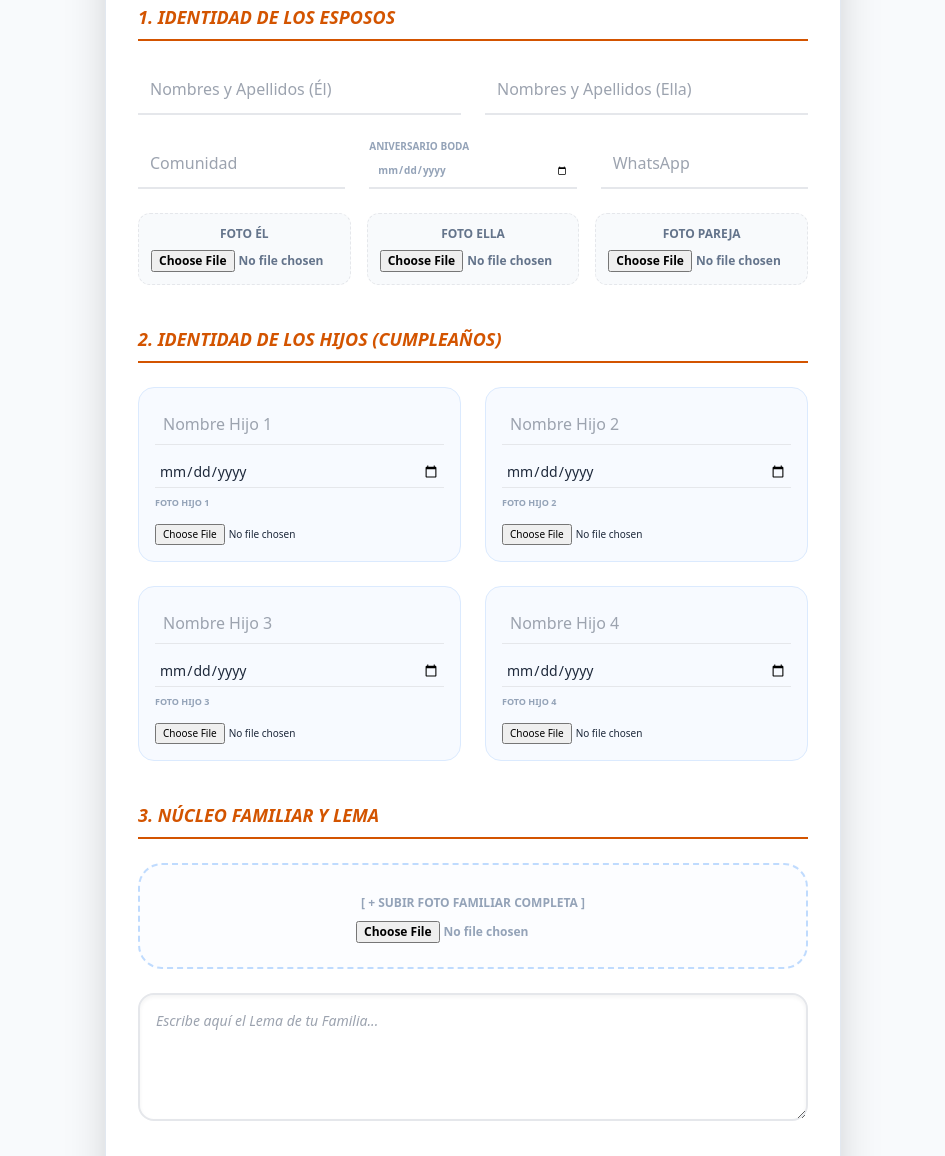
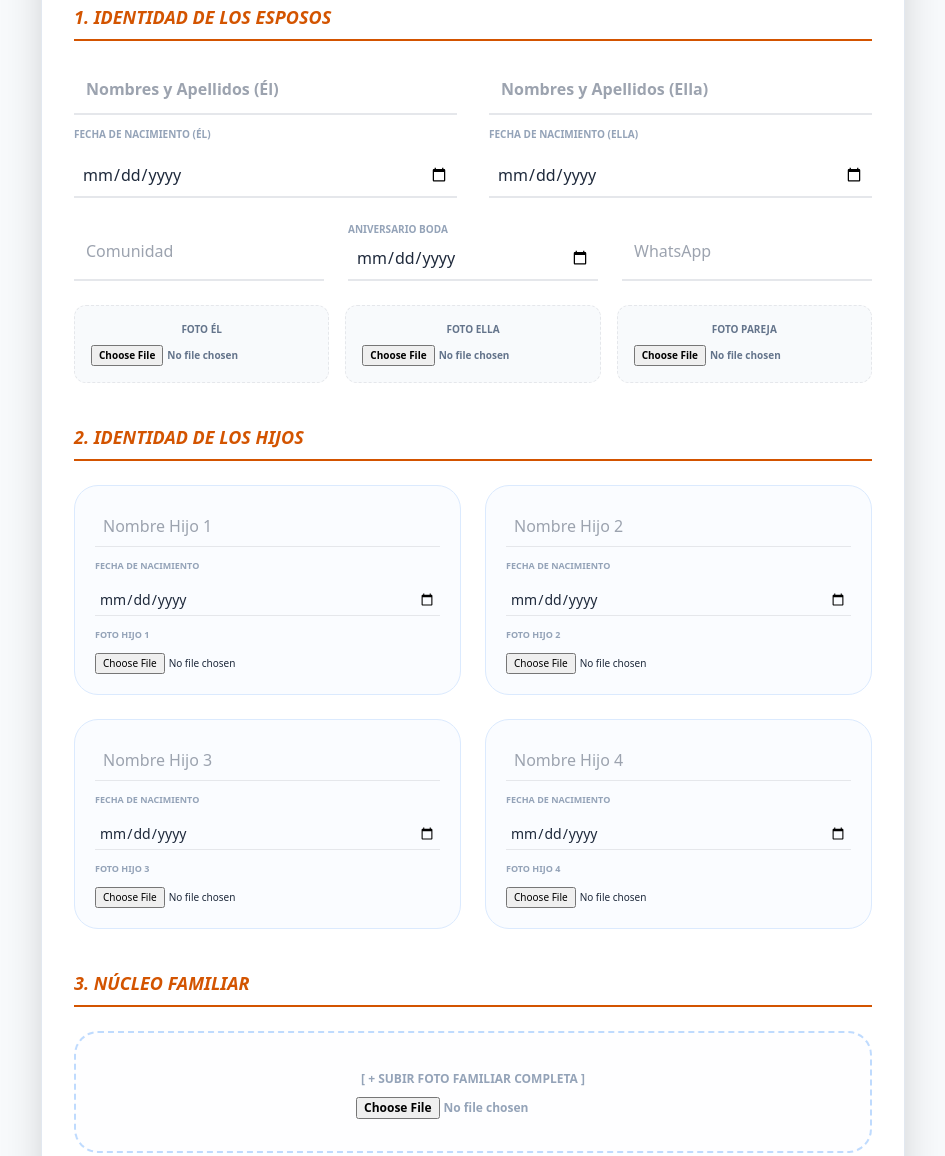
Before and after one commit to jaragomen-dealer/Joel-construcci-n, a plain HTML site: page index.html in a window 1280 px wide. Shown: the part 306-1462 px from the top of the page, without its empty margins (167-1112 px from the left). Drawn offline with nearby package versions, Linux system fonts and the light colour scheme.

Commit message:
Update index.html

```diff
--- a/index.html
+++ b/index.html
@@ -1,3 +1,4 @@
+
 <!DOCTYPE html>
 <html lang="es">
 <head>
@@ -6,14 +7,15 @@
     <title>Ficha Familiar - SCDJVJ</title>
     <script src="https://cdn.tailwindcss.com"></script>
     <style>
-        .nav-blue { background-color: #003366; } /* Azul vibrante del logo */
+        .nav-blue { background-color: #003366; }
         .accent-orange { color: #D35400; border-color: #D35400; }
         .bg-orange { background-color: #D35400; }
+        .focus-orange:focus { border-color: #D35400; outline: none; }
     </style>
 </head>
 <body class="bg-slate-50 font-sans text-slate-800">
 
-    <div class="max-w-3xl mx-auto py-10 px-4">
+    <div class="max-w-4xl mx-auto py-10 px-4">
         <div class="bg-white rounded-3xl shadow-2xl overflow-hidden border border-slate-200">
 
             <div class="nav-blue p-8 text-center text-white">
@@ -26,73 +28,82 @@
 
                 <div class="space-y-6">
                     <h2 class="accent-orange font-bold border-b-2 pb-2 text-lg uppercase italic">1. Identidad de los Esposos</h2>
-                    <div class="grid grid-cols-1 md:grid-cols-2 gap-6">
-                        <input type="text" name="nombre_el" placeholder="Nombres y Apellidos (Él)" class="border-b-2 p-3 outline-none focus:border-[#D35400] w-full" required>
-                        <input type="text" name="nombre_ella" placeholder="Nombres y Apellidos (Ella)" class="border-b-2 p-3 outline-none focus:border-[#D35400] w-full" required>
-                    </div>
-                    <div class="grid grid-cols-1 md:grid-cols-3 gap-6">
-                        <input type="text" name="comunidad" placeholder="Comunidad" class="border-b-2 p-3 outline-none focus:border-[#D35400] w-full" required>
-                        <div class="flex flex-col text-[10px] font-bold text-slate-400 uppercase">
-                            <label>Aniversario Boda</label>
-                            <input type="date" name="aniversario" class="border-b-2 p-2 outline-none focus:border-[#D35400]">
+                    <div class="grid grid-cols-1 md:grid-cols-2 gap-8">
+                        <div class="space-y-3">
+                            <input type="text" name="nombre_el" placeholder="Nombres y Apellidos (Él)" class="border-b-2 p-3 focus-orange w-full font-semibold" required>
+                            <label class="text-[10px] font-bold text-slate-400 uppercase block">Fecha de Nacimiento (Él)</label>
+                            <input type="date" name="nacimiento_el" class="border-b-2 p-2 focus-orange w-full bg-transparent">
                         </div>
-                        <input type="tel" name="whatsapp" placeholder="WhatsApp" class="border-b-2 p-3 outline-none focus:border-[#D35400] w-full" required>
+                        <div class="space-y-3">
+                            <input type="text" name="nombre_ella" placeholder="Nombres y Apellidos (Ella)" class="border-b-2 p-3 focus-orange w-full font-semibold" required>
+                            <label class="text-[10px] font-bold text-slate-400 uppercase block">Fecha de Nacimiento (Ella)</label>
+                            <input type="date" name="nacimiento_ella" class="border-b-2 p-2 focus-orange w-full bg-transparent">
+                        </div>
                     </div>
 
-                    <div class="grid grid-cols-1 md:grid-cols-3 gap-4 text-xs font-bold uppercase text-slate-500">
-                        <div class="p-3 bg-slate-50 rounded-xl border border-dashed text-center"><label>Foto Él <input type="file" name="file_el" class="block mt-2 w-full"></label></div>
-                        <div class="p-3 bg-slate-50 rounded-xl border border-dashed text-center"><label>Foto Ella <input type="file" name="file_ella" class="block mt-2 w-full"></label></div>
-                        <div class="p-3 bg-slate-50 rounded-xl border border-dashed text-center"><label>Foto Pareja <input type="file" name="file_pareja" class="block mt-2 w-full"></label></div>
+                    <div class="grid grid-cols-1 md:grid-cols-3 gap-6">
+                        <input type="text" name="comunidad" placeholder="Comunidad" class="border-b-2 p-3 focus-orange w-full" required>
+                        <div class="flex flex-col"><label class="text-[10px] font-bold text-slate-400 uppercase">Aniversario Boda</label><input type="date" name="aniversario" class="border-b-2 p-2 focus-orange bg-transparent"></div>
+                        <input type="tel" name="whatsapp" placeholder="WhatsApp" class="border-b-2 p-3 focus-orange w-full" required>
+                    </div>
+
+                    <div class="grid grid-cols-1 md:grid-cols-3 gap-4 text-[10px] font-bold uppercase text-slate-500">
+                        <div class="p-4 bg-slate-50 rounded-xl border border-dashed text-center"><label>Foto Él <input type="file" name="file_el" class="block mt-2 w-full"></label></div>
+                        <div class="p-4 bg-slate-50 rounded-xl border border-dashed text-center"><label>Foto Ella <input type="file" name="file_ella" class="block mt-2 w-full"></label></div>
+                        <div class="p-4 bg-slate-50 rounded-xl border border-dashed text-center"><label>Foto Pareja <input type="file" name="file_pareja" class="block mt-2 w-full"></label></div>
                     </div>
                 </div>
 
                 <div class="space-y-6">
-                    <h2 class="accent-orange font-bold border-b-2 pb-2 text-lg uppercase italic">2. Identidad de los Hijos (Cumpleaños)</h2>
+                    <h2 class="accent-orange font-bold border-b-2 pb-2 text-lg uppercase italic">2. Identidad de los Hijos</h2>
                     <div class="grid grid-cols-1 md:grid-cols-2 gap-6">
-                        <div class="p-4 bg-blue-50/50 rounded-2xl border border-blue-100 space-y-3">
+                        <div class="p-5 bg-blue-50/30 rounded-3xl border border-blue-100 space-y-3">
                             <input type="text" name="hijo1_nombre" placeholder="Nombre Hijo 1" class="border-b p-2 w-full bg-transparent outline-none">
-                            <input type="date" name="hijo1_cumple" class="border-b p-1 w-full bg-transparent text-sm">
-                            <label class="text-[9px] font-bold text-slate-400 uppercase">Foto Hijo 1</label><input type="file" name="file_hijo1" class="text-[10px] w-full">
+                            <label class="text-[9px] font-bold text-slate-400 uppercase block">Fecha de Nacimiento</label>
+                            <input type="date" name="hijo1_nacimiento" class="border-b p-1 w-full bg-transparent text-sm">
+                            <label class="text-[9px] font-bold text-slate-400 uppercase block">Foto Hijo 1</label><input type="file" name="file_hijo1" class="text-[10px] w-full">
                         </div>
-                        <div class="p-4 bg-blue-50/50 rounded-2xl border border-blue-100 space-y-3">
+                        <div class="p-5 bg-blue-50/30 rounded-3xl border border-blue-100 space-y-3">
                             <input type="text" name="hijo2_nombre" placeholder="Nombre Hijo 2" class="border-b p-2 w-full bg-transparent outline-none">
-                            <input type="date" name="hijo2_cumple" class="border-b p-1 w-full bg-transparent text-sm">
-                            <label class="text-[9px] font-bold text-slate-400 uppercase">Foto Hijo 2</label><input type="file" name="file_hijo2" class="text-[10px] w-full">
+                            <label class="text-[9px] font-bold text-slate-400 uppercase block">Fecha de Nacimiento</label>
+                            <input type="date" name="hijo2_nacimiento" class="border-b p-1 w-full bg-transparent text-sm">
+                            <label class="text-[9px] font-bold text-slate-400 uppercase block">Foto Hijo 2</label><input type="file" name="file_hijo2" class="text-[10px] w-full">
                         </div>
-                        <div class="p-4 bg-blue-50/50 rounded-2xl border border-blue-100 space-y-3">
+                        <div class="p-5 bg-blue-50/30 rounded-3xl border border-blue-100 space-y-3">
                             <input type="text" name="hijo3_nombre" placeholder="Nombre Hijo 3" class="border-b p-2 w-full bg-transparent outline-none">
-                            <input type="date" name="hijo3_cumple" class="border-b p-1 w-full bg-transparent text-sm">
-                            <label class="text-[9px] font-bold text-slate-400 uppercase">Foto Hijo 3</label><input type="file" name="file_hijo3" class="text-[10px] w-full">
+                            <label class="text-[9px] font-bold text-slate-400 uppercase block">Fecha de Nacimiento</label>
+                            <input type="date" name="hijo3_nacimiento" class="border-b p-1 w-full bg-transparent text-sm">
+                            <label class="text-[9px] font-bold text-slate-400 uppercase block">Foto Hijo 3</label><input type="file" name="file_hijo3" class="text-[10px] w-full">
                         </div>
-                        <div class="p-4 bg-blue-50/50 rounded-2xl border border-blue-100 space-y-3">
+                        <div class="p-5 bg-blue-50/30 rounded-3xl border border-blue-100 space-y-3">
                             <input type="text" name="hijo4_nombre" placeholder="Nombre Hijo 4" class="border-b p-2 w-full bg-transparent outline-none">
-                            <input type="date" name="hijo4_cumple" class="border-b p-1 w-full bg-transparent text-sm">
-                            <label class="text-[9px] font-bold text-slate-400 uppercase">Foto Hijo 4</label><input type="file" name="file_hijo4" class="text-[10px] w-full">
+                            <label class="text-[9px] font-bold text-slate-400 uppercase block">Fecha de Nacimiento</label>
+                            <input type="date" name="hijo4_nacimiento" class="border-b p-1 w-full bg-transparent text-sm">
+                            <label class="text-[9px] font-bold text-slate-400 uppercase block">Foto Hijo 4</label><input type="file" name="file_hijo4" class="text-[10px] w-full">
                         </div>
                     </div>
                 </div>
 
                 <div class="space-y-6">
-                    <h2 class="accent-orange font-bold border-b-2 pb-2 text-lg uppercase italic">3. Núcleo Familiar y Lema</h2>
-                    <div class="p-6 border-2 border-dashed border-blue-200 rounded-3xl text-center bg-blue-50/20">
+                    <h2 class="accent-orange font-bold border-b-2 pb-2 text-lg uppercase italic">3. Núcleo Familiar</h2>
+                    <div class="p-8 border-2 border-dashed border-blue-200 rounded-3xl text-center bg-blue-50/10">
                         <label class="cursor-pointer font-bold text-slate-400 uppercase text-xs">
                             [ + Subir Foto Familiar Completa ]
                             <input type="file" name="file_familia" class="block mx-auto mt-2">
                         </label>
                     </div>
-                    <textarea name="lema" placeholder="Escribe aquí el Lema de tu Familia..." class="w-full border-2 p-4 rounded-2xl text-sm italic h-32 focus:border-[#003366] outline-none shadow-inner"></textarea>
+                    <textarea name="lema" placeholder="Escribe aquí el Lema de tu Familia..." class="w-full border-2 p-5 rounded-3xl text-sm italic h-32 focus:border-[#003366] outline-none shadow-inner"></textarea>
                 </div>
 
-                <button type="submit" id="submitBtn" class="w-full nav-blue text-white py-5 rounded-3xl font-bold uppercase tracking-widest shadow-xl hover:bg-blue-900 transition-all flex justify-center items-center">
+                <button type="submit" id="submitBtn" class="w-full nav-blue text-white py-6 rounded-3xl font-bold uppercase tracking-widest shadow-xl hover:bg-blue-900 transition-all flex justify-center items-center">
                     <span id="btnText">Enviar Ficha a la Pastoral</span>
                 </button>
             </form>
         </div>
-        <p class="text-center text-[10px] text-slate-400 mt-6 uppercase">© 2026 Pastoral Familiar Sagrado Corazón de Jesús</p>
     </div>
 
     <script>
-        const scriptURL = 'TU_URL_DE_GOOGLE_APPS_SCRIPT_AQUI'; // NO OLVIDES PONER TU URL AQUÍ
+        const scriptURL = 'TU_URL_DE_GOOGLE_APPS_SCRIPT_AQUI';
         const form = document.getElementById('uploadForm');
         const btn = document.getElementById('submitBtn');
         const txt = document.getElementById('btnText');
@@ -100,7 +111,7 @@
         form.addEventListener('submit', e => {
             e.preventDefault();
             btn.disabled = true;
-            txt.innerText = "Subiendo imágenes y datos...";
+            txt.innerText = "Subiendo datos y fotos...";
 
             const fileInputs = form.querySelectorAll('input[type="file"]');
             const promises = Array.from(fileInputs).map(input => {
@@ -121,15 +132,12 @@
                 fetch(scriptURL, { method: 'POST', body: JSON.stringify(payload) })
                 .then(res => res.json())
                 .then(response => {
-                    alert('¡Éxito! La ficha se guardó en Google Sheets.');
+                    alert('¡Recibido! Sus datos han sido guardados.');
                     form.reset();
                     btn.disabled = false;
                     txt.innerText = "Enviar Ficha a la Pastoral";
                 })
-                .catch(error => {
-                    alert('Error de conexión con la base de datos.');
-                    btn.disabled = false;
-                });
+                .catch(error => { alert('Error de conexión.'); btn.disabled = false; });
             });
         });
     </script>
```
